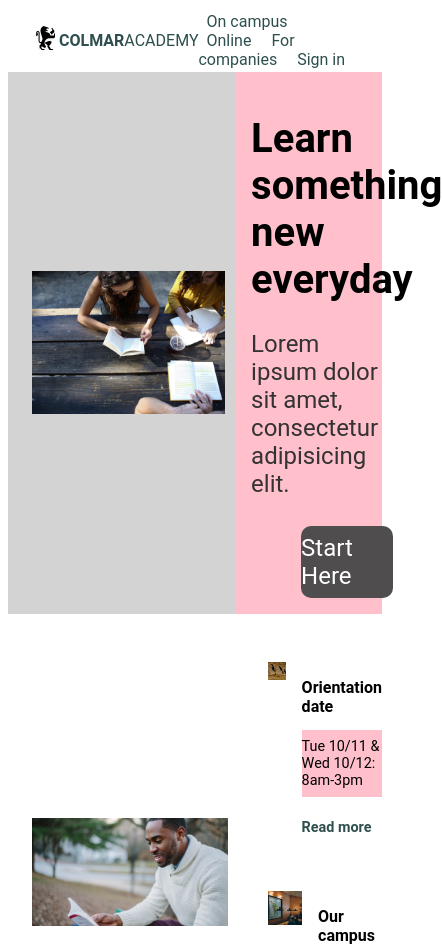
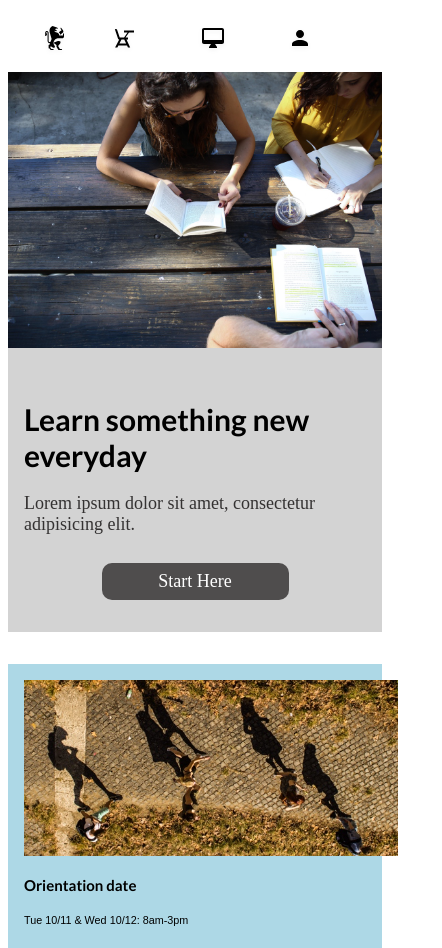
Before and after one commit to kweaver626/ColmarAcademy, a plain HTML site: page index.html in a window 390 px wide. Shown: the top 948 px of the page, 442 px wide, since content can reach past the window. Drawn offline with Linux system fonts and the light colour scheme; a web font is replaced by a local one.

Commit message:
Starting mobile design.

```diff
--- a/index.html
+++ b/index.html
@@ -4,6 +4,10 @@
     <meta charset="utf-8">
     <title></title>
     <link rel="stylesheet" href="resources/css/style.css">
+    <link rel="stylesheet" type="text/css" href="resources/css/reset.css">
+    <link href="https://fonts.googleapis.com/css?family=Lato:400,700" rel="stylesheet">
+    <link href="https://fonts.googleapis.com/css?family=PT+Sans+Caption:400,700" rel="stylesheet">
+    <link href="https://fonts.googleapis.com/css?family=Roboto+Condensed:400,700" rel="stylesheet">
   </head>
   <body>
     <div class="flexmain">
@@ -19,6 +23,9 @@
         <span><a href="#">Online</a></span>
         <span><a href="#">For companies</a></span>
         <span><a href="#">Sign in</a></span>
+        <img src="resources/images/ic-on-campus.svg" alt="campus">
+        <img src="resources/images/ic-online.svg" alt="online">
+        <img src="resources/images/ic-login.svg" alt="login">
 
       </nav>
 
@@ -48,7 +55,7 @@
   <h1>It doesn't hurt to keep practicing.</h1>
   <p class="quote">"Curabitur vitae libero in ipsum porttitir consequat. Aliquam et commodo lectus, nec consequat neque. Sed non accumsan urna. Phasellus sed consequat ex. Etiam eget magna laoreet, efficitur dolor consequat, tristique ligula."</p>
   <br>
-  <span class="author">Emanuel, Sr Strategist at Hiring.com</span>
+  <span class="author">Emanuel, <span class="styled-title">Sr Strategist at Hiring.com</span></span>
   </div>
 
   </div>
@@ -59,8 +66,14 @@
 
   <div class="orientation">
     <div class="img">
+      <div class="pcimg">
+
+
       <img src="resources/images/information-orientation.jpg" alt="Orientation">
-          <img class="mobile"src="resources/images/information-orientation-mobile.jpg" alt="Orientation">
+    </div>
+    <div class="mobileimg">
+        <img src="resources/images/information-orientation-mobile.jpg" alt="Orientation">
+                  </div>
           </div>
       <div class="contentdiv">
 
@@ -109,7 +122,7 @@
       </div>
       <div class="lbcontent">
         <span class="title">Software engineering</span>
-        <p>COURSES</p>
+        <p><strong>COURSES</strong></p>
         <p class="text">Web Development, Mobile Development, iOT, APISs</p>
           </div>
       </div>
@@ -120,7 +133,7 @@
         </div>
         <div class="lbcontent">
         <span class="title">Computer Art</span>
-        <p>COURSES</p>
+        <p><strong>COURSES</strong></p>
         <p class="text">Imaging & Design, Web Design, Motion Graphics & Visual Effects, Computer Animation</p>
       </div></div>
 
@@ -130,7 +143,7 @@
         </div>
         <div class="lbcontent">
         <span class="title">Design</span>
-        <p>COURSES</p>
+        <p><strong>COURSES</strong></p>
         <p class="text">User Experience Design, User Research, Visual Design</p>
       </div></div>
 
@@ -140,7 +153,7 @@
         </div>
         <div class="lbcontent">
         <span class="title">Data</span>
-        <p>COURSES</p>
+        <p><strong>COURSES</strong></p>
         <p class="text">Data Science, Big Data, SQL, Data Visualization</p>
       </div></div>
 
@@ -150,7 +163,7 @@
         </div>
         <div class="lbcontent">
         <span class="title">Business</span>
-        <p>COURSES</p>
+        <p><strong>COURSES</strong></p>
         <p class="text">Product Development, Business Development, Startup</p>
       </div></div>
 
@@ -160,7 +173,7 @@
         </div>
         <div class="lbcontent">
         <span class="title">Marketing</span>
-        <p>COURSES</p>
+        <p><strong>COURSES</strong></p>
         <p class="text">Analytics, Content Marketing, Mobile Marketing</p>
       </div>
       </div>
@@ -215,9 +228,12 @@
 
     <!-- Footer -->
     <div class="footer">
+      <div class="copyright">
       <span>© 2016 Colmar Academy. All rights reserved</span>
+      </div>
       <div class="links">
         <a href="#">Terms</a>
+        <span> | </span>
         <a href="#">Privacy</a>
 
       </div>
--- a/resources/css/style.css
+++ b/resources/css/style.css
@@ -1,13 +1,33 @@
 /*header code*/
 
 html {
-  font-family: "Roboto", sans-serif;
   font-size: 16px;
+}
+p {
+  font-family: PT Sans Caption, sans-serif;
+}
+.title {
+  font-family: Lato, sans-serif;
+  font-weight: bold;
+  font-size: 1.25rem;
+}
+h1 {
+  font-family: Lato, sans-serif;
 }
 .flexmain {
   width: 100%;
-  margin: 0 auto;
+  margin: 0px;
+  padding: 0px;
 
+}
+nav {
+  font-family: Roboto Condensed, sans-serif;
+}
+nav img{
+  display: none;
+}
+.footer {
+  font-family: Roboto Condensed, sans-serif;
 }
 
 .header {
@@ -17,6 +37,8 @@ html {
   margin-right: 24px;
   align-items: center;
   justify-content: space-between;
+  font-family: Lato, sans-serif;
+
 }
 .header a {
   color: darkslategrey;
@@ -40,7 +62,6 @@ color: darkslategrey;
   background-color: lightgrey;
   align-items: center;
   justify-content: flex-start;
-  background-color: lightgrey;
 }
 
 .banner .image{
@@ -63,6 +84,7 @@ color: darkslategrey;
 .banner .content h1 {
   font-weight: bold;
   font-size: 2.5rem;
+  font-family: Lato, sans-serif;
 }
 .banner span {
   display: block;
@@ -82,6 +104,11 @@ color: darkslategrey;
   border-radius: 10px;
 
 
+}
+.button:hover {
+  box-shadow: 8px 8px 5px #888888;
+  transition-property: box-shadow;
+  transition-duration: .4s;
 }
 
 
@@ -108,6 +135,10 @@ color: darkslategrey;
   height: auto;
   }
 
+.practicing h1{
+  font-family: Lato, sans-serif;
+
+}
 
 /*Info side code*/
 .infoside {
@@ -160,6 +191,9 @@ padding-left: 16px;
 .author {
   font-size: .85rem;
 }
+.styled-title {
+  font-style: italic;
+}
 
 .infoside .title {
   font-weight: bold;
@@ -199,7 +233,9 @@ padding-left: 16px;
   justify-content: center;
   padding: 16px 0px;
   text-align: center;
-  background-color: pink;
+  font-family: Lato, sans-serif;
+  font-weight: bold;
+
 
 }
 .learning-block {
@@ -239,7 +275,6 @@ padding-left: 16px;
 }
 .thesis-title{
   display: flex;
-  background-color: pink;
   width: 100%;
   margin: 16px 0px;
   justify-content: center;
@@ -263,7 +298,6 @@ padding-left: 16px;
 .vid-content {
   width: 100%;
   padding-top: 24px;
-  background-color: skyblue;
   margin-bottom: 32px;
 }
 .content-container {
@@ -275,7 +309,6 @@ padding-left: 16px;
 }
 .content {
   display: flex;
-  background-color: pink;
   width: 100%;
   padding: 16px 0px 16px 16px;
 
@@ -294,11 +327,143 @@ padding-left: 16px;
 .content-text {
   display: inline-block;
   padding-left: 16px;
+  align-items: center;
+  align-content: center;
+  padding-top: 32px;
 
 }
 /*footer code*/
 
-
-@media only screen and (max-width: 768px){
+.footer {
+  display: flex;
+  padding-left: 24px;
+  padding-right: 24px;
+  padding-top: 16px;
+  align-items: center;
+  justify-content: space-between;
 
 }
+.links a {
+  text-decoration: none;
+  color: black;
+  font-weight: bold;
+}
+
+
+@media only screen and (max-width: 480px) {
+  html {
+    font-size: 12px;
+    width: 100%;
+  }
+
+  /*MOBILE HEADER*/
+
+  .header {
+    display: flex;
+    padding: 0px;
+    margin: 0px;
+    height: 64px;
+    width: 100%;
+
+  }
+  .header span {
+    display: none;
+  }
+  .logoname {
+    width: 25%;
+    justify-content: center;
+  }
+  nav {
+
+    display: flex;
+    width: 75%;
+    justify-content: center;
+  }
+  nav img {
+    display: inline-flex;
+    padding-right: 60px;
+  }
+  /*banner mobile code*/
+.banner .content {
+  width: 100%;
+  padding: 32px 16px;
+  font-size: .9rem;
+  justify-content: center;
+}
+.banner .image {
+  width: 100%;
+  padding: 0px;
+  margin: 0px;
+}
+  .banner {
+    display: flex;
+    width: 100%;
+    flex-direction: column;
+    padding: 0px;
+    margin: 0px;
+    background-color: lightgrey;  }
+  .banner img {
+    display: block;
+    width: 100%;
+    margin: 0px;
+    padding: 0px;
+  }
+  .content {
+    display: flex;
+    width: 100%;
+
+  }
+  .content h1 {
+    display: block;
+    padding-left: 16px;
+
+  }
+  .content span{
+    padding-left: 16px;
+  }
+  .banner .button {
+    display: flex;
+    margin-left: 0px;
+    width: 50%;
+    margin-left: 25%;
+  }
+
+  /*info section mobile code*/
+  .practicing {
+    display: none;
+  }
+  .infoside {
+    display: flex;
+    width: 100%;
+    background-color: pink;
+    margin: 0px;
+    padding: 0px;
+  }
+  .contentdiv {
+    width: 100%;
+  }
+  .orientation {
+    display: flex;
+    flex-direction: column;
+    width: 100%;
+    background-color: lightblue;
+  }
+.pcimg{
+    display: none;
+  }
+  .mobileimg {
+    display: block;
+
+  }
+  .img {
+    width: 100%;
+  }
+  .mobileimg img{
+    margin: 0px;
+    padding: 0px;
+  }
+  .contentdiv {
+    display: block;
+  }
+
+}
```
Also changed, not shown: resources/css/reset.css (added).
